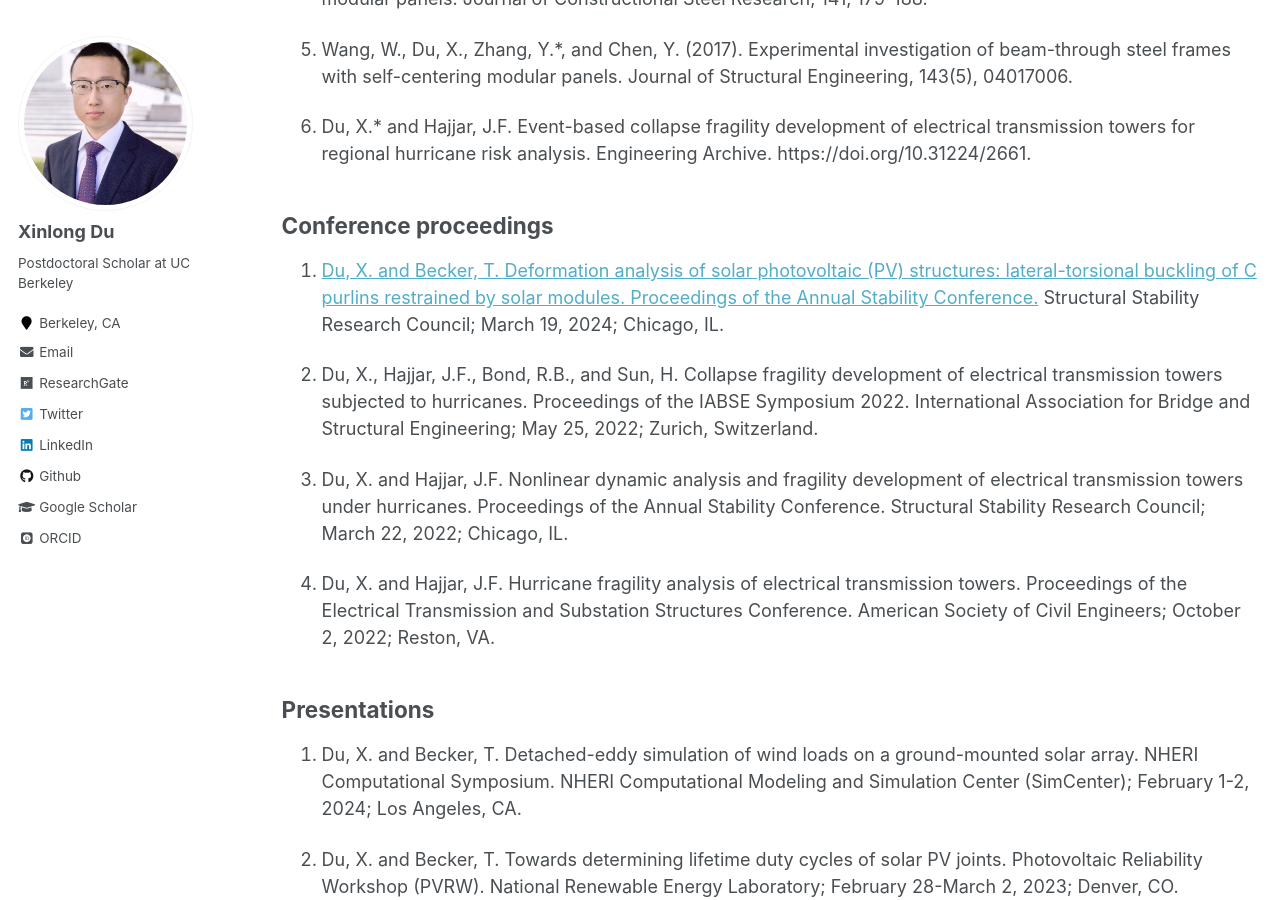
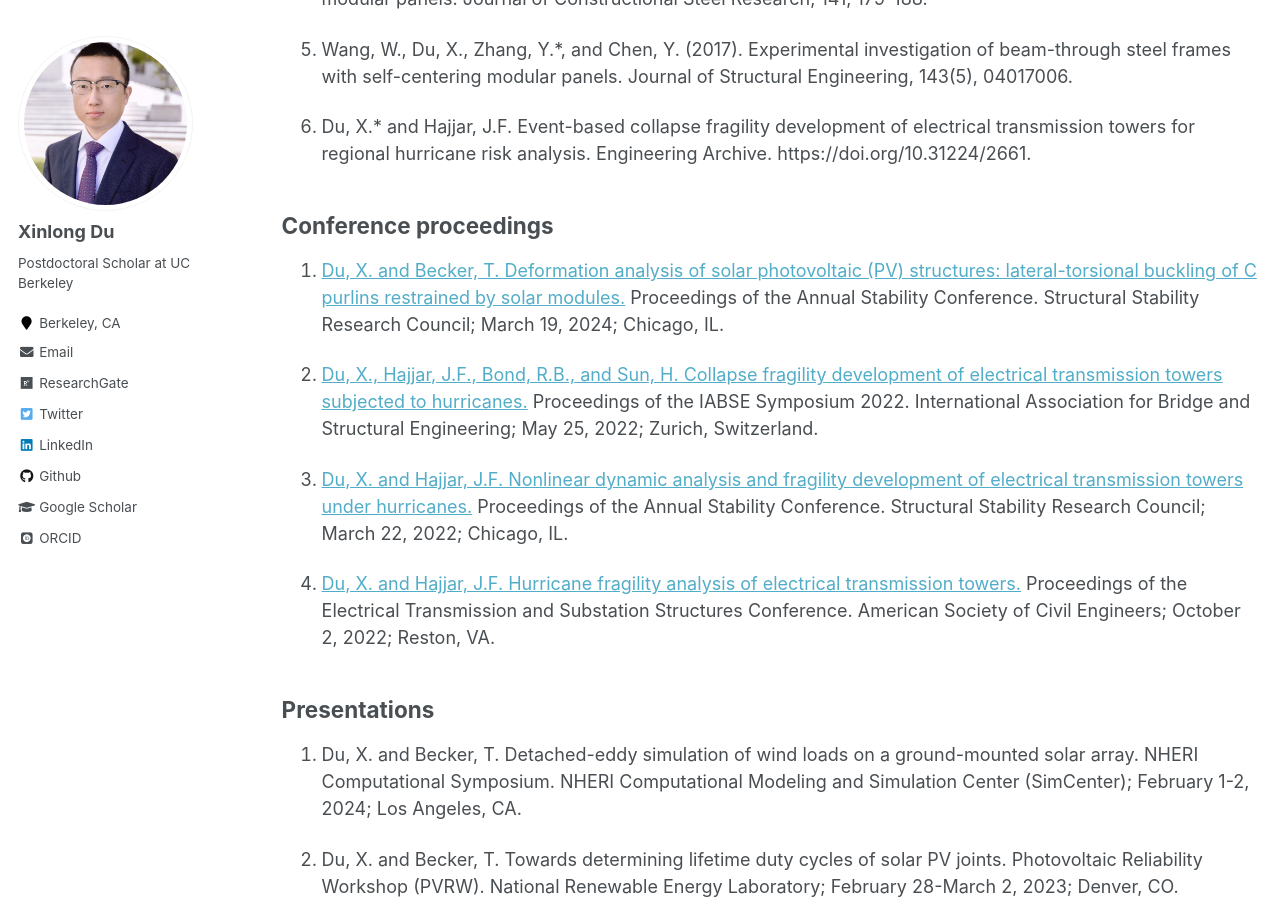
Before and after one commit to xinlong-du/xinlong-du.github.io, a Jekyll site: the page built from _pages/publications.md, in a window 1280 px wide and 900 px high, scrolled down 510 px. Built offline with Jekyll 4.4.1, drawn with Linux system fonts in a browser that asks for light colours; some web fonts are replaced; part of the change alters nothing that is shown.

```diff
--- a/_pages/publications.md
+++ b/_pages/publications.md
@@ -20,14 +20,14 @@ author_profile: true
 regional hurricane risk analysis. Engineering Archive. https://doi.org/10.31224/2661.
 
 ## Conference proceedings
-1. [Du, X. and Becker, T. Deformation analysis of solar photovoltaic (PV) structures: lateral-torsional buckling of C purlins restrained by solar modules. Proceedings of the Annual Stability Conference.](https://aisc.s3-us-east-2.amazonaws.com/SSRC/2024/Du_et_al_SSRC_2024.pdf) Structural Stability Research Council; March 19, 2024; Chicago, IL.
+1. [Du, X. and Becker, T. Deformation analysis of solar photovoltaic (PV) structures: lateral-torsional buckling of C purlins restrained by solar modules.](https://aisc.s3-us-east-2.amazonaws.com/SSRC/2024/Du_et_al_SSRC_2024.pdf) Proceedings of the Annual Stability Conference. Structural Stability Research Council; March 19, 2024; Chicago, IL.
 
-2. Du, X., Hajjar, J.F., Bond, R.B., and Sun, H. Collapse fragility development of electrical transmission
-towers subjected to hurricanes. Proceedings of the IABSE Symposium 2022. International Association for Bridge and Structural Engineering; May 25, 2022; Zurich, Switzerland.
+2. [Du, X., Hajjar, J.F., Bond, R.B., and Sun, H. Collapse fragility development of electrical transmission
+towers subjected to hurricanes.](https://structurae.net/en/literature/conference-paper/collapse-fragility-development-of-electrical-transmission-towers-subjected-to-hurricanes) Proceedings of the IABSE Symposium 2022. International Association for Bridge and Structural Engineering; May 25, 2022; Zurich, Switzerland.
 
-3. Du, X. and Hajjar, J.F. Nonlinear dynamic analysis and fragility development of electrical transmission towers under hurricanes. Proceedings of the Annual Stability Conference. Structural Stability Research Council; March 22, 2022; Chicago, IL.
+3. [Du, X. and Hajjar, J.F. Nonlinear dynamic analysis and fragility development of electrical transmission towers under hurricanes.](https://cloud.aisc.org/SSRC/2022/Du_et_al_SSRC_2022.pdf) Proceedings of the Annual Stability Conference. Structural Stability Research Council; March 22, 2022; Chicago, IL.
 
-4. Du, X. and Hajjar, J.F. Hurricane fragility analysis of electrical transmission towers. Proceedings of the Electrical Transmission and Substation Structures Conference. American Society of Civil Engineers; October 2, 2022; Reston, VA.
+4. [Du, X. and Hajjar, J.F. Hurricane fragility analysis of electrical transmission towers.](https://ascelibrary.org/doi/abs/10.1061/9780784484463.030) Proceedings of the Electrical Transmission and Substation Structures Conference. American Society of Civil Engineers; October 2, 2022; Reston, VA.
 
 ## Presentations
 1. Du, X. and Becker, T. Detached-eddy simulation of wind loads on a ground-mounted solar array. NHERI Computational Symposium. NHERI Computational Modeling and Simulation Center (SimCenter); February 1-2, 2024; Los Angeles, CA.
```
